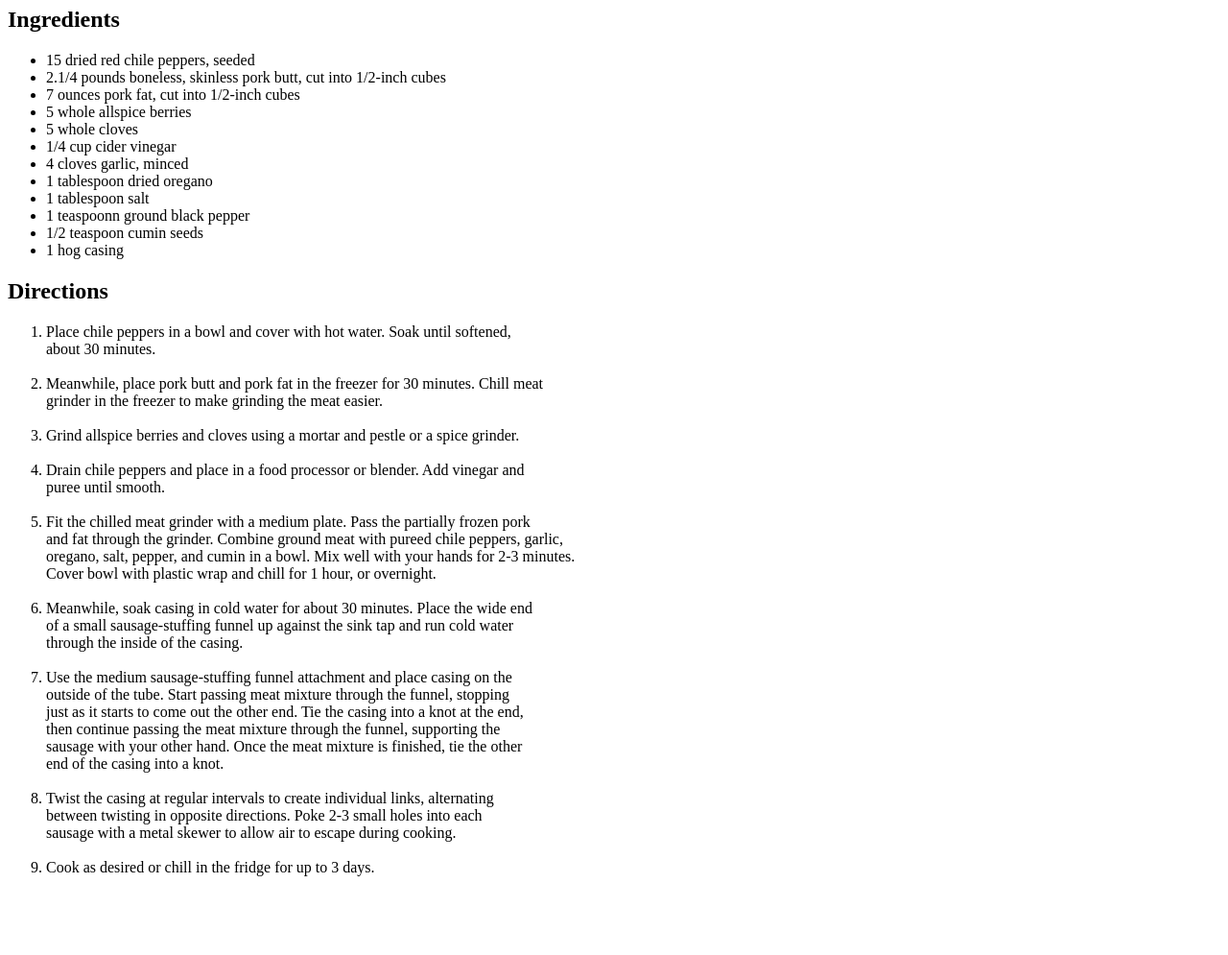
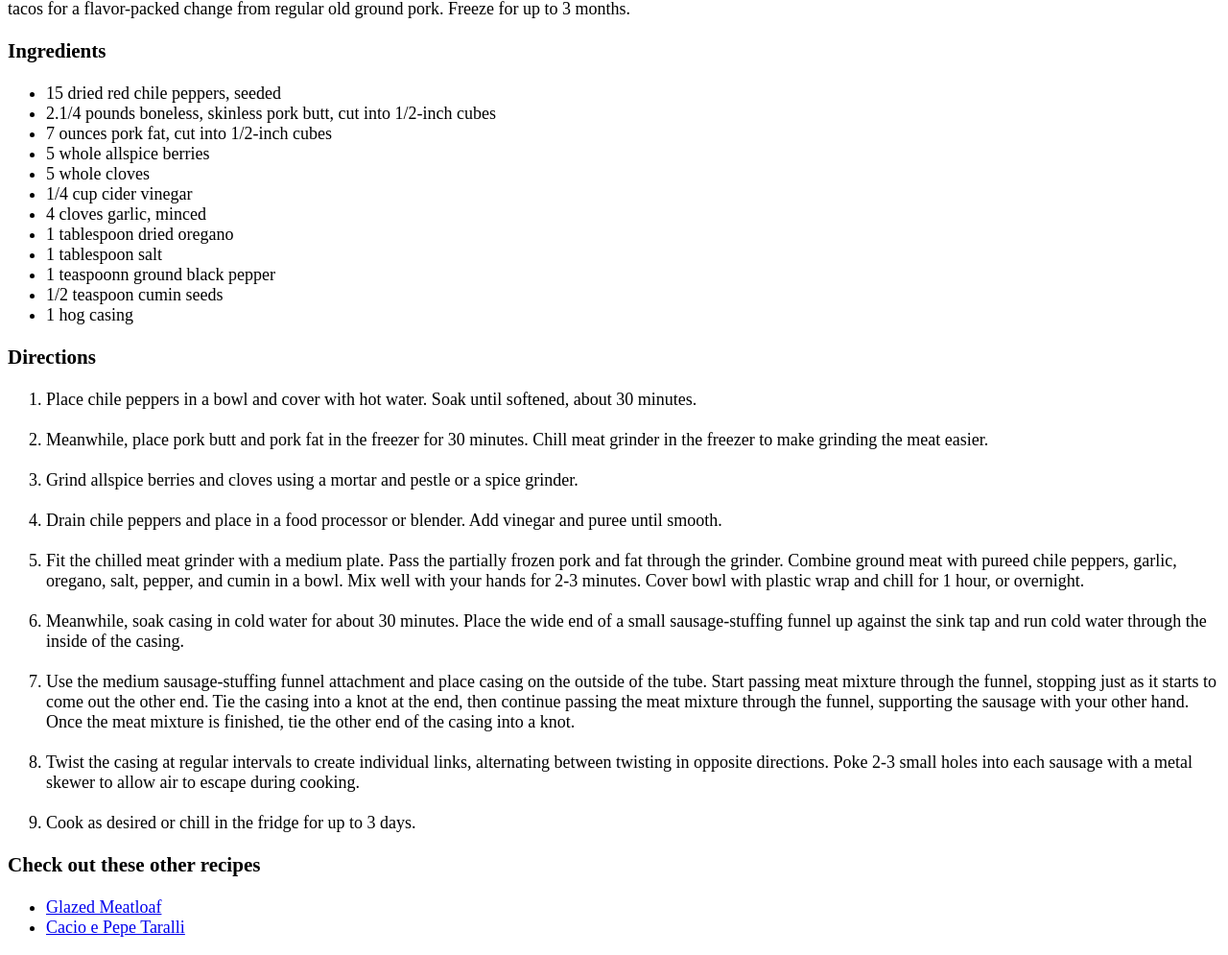
Before and after one commit to GH0ST9s/odin-recipes, a plain HTML site: page recipes/mexican-chorizo.html in a window 1280 px wide. Shown: the part 599-1594 px from the top of the page at 96% size. Before the commit the page ends 1528 px from the top, so only its background shows below. Drawn offline with Linux system fonts and the light colour scheme.

Commit message:
Fixed some heading tags and removed unnecessary <br> tags

```diff
--- a/recipes/mexican-chorizo.html
+++ b/recipes/mexican-chorizo.html
@@ -3,6 +3,7 @@
     <head>
         <meta charset="utf-8">
         <title>Mexican Chorizo</title>
+        <link rel="stylesheet" href="../style.css">
     </head>
     <body>
         <a href="../index.html">Home</a>
@@ -14,7 +15,7 @@
             tacos for a flavor-packed change from regular old ground pork. Freeze for up to 3 months.
         </p>
 
-        <h2>Ingredients</h2>
+        <h3>Ingredients</h3>
         <ul>
             <li>15 dried red chile peppers, seeded</li>
             <li>2.1/4 pounds boneless, skinless pork butt, cut into 1/2-inch cubes</li>
@@ -30,41 +31,37 @@
             <li>1 hog casing</li>
         </ul>
 
-        <h2>Directions</h2>
+        <h3>Directions</h3>
         <ol>
-            <li>Place chile peppers in a bowl and cover with hot water. Soak until softened,<br>about 30 minutes.
+            <li>Place chile peppers in a bowl and cover with hot water. Soak until softened, about 30 minutes.
             </li>
             <br>
-            <li>Meanwhile, place pork butt and pork fat in the freezer for 30 minutes. Chill meat<br>grinder in the freezer to make grinding the meat easier.</li>
+            <li>Meanwhile, place pork butt and pork fat in the freezer for 30 minutes. Chill meat grinder in the freezer to make grinding the meat easier.</li>
             <br>
             <li>Grind allspice berries and cloves using a mortar and pestle or a spice grinder.</li>
             <br>
-            <li>Drain chile peppers and place in a food processor or blender. Add vinegar and<br>puree until smooth.</li>
+            <li>Drain chile peppers and place in a food processor or blender. Add vinegar and puree until smooth.</li>
             <br>
             <li>
-                Fit the chilled meat grinder with a medium plate. Pass the partially frozen pork<br>
-                and fat through the grinder. Combine ground meat with pureed chile peppers, garlic,<br>
-                oregano, salt, pepper, and cumin in a bowl. Mix well with your hands for 2-3 minutes.<br>Cover bowl with plastic wrap and chill for 1 hour, or overnight.
+                Fit the chilled meat grinder with a medium plate. Pass the partially frozen pork and fat through the grinder. Combine ground meat with pureed chile peppers, garlic, oregano, salt, pepper, and cumin in a bowl. Mix well with your hands for 2-3 minutes. Cover bowl with plastic wrap and chill for 1 hour, or overnight.
             </li>
             <br>
             <li>
-                Meanwhile, soak casing in cold water for about 30 minutes. Place the wide end<br>
-                of a small sausage-stuffing funnel up against the sink tap and run cold water<br>
-                through the inside of the casing.
+                Meanwhile, soak casing in cold water for about 30 minutes. Place the wide end of a small sausage-stuffing funnel up against the sink tap and run cold water through the inside of the casing.
             </li>
             <br>
             <li>
-                Use the medium sausage-stuffing funnel attachment and place casing on the<br>
-                outside of the tube. Start passing meat mixture through the funnel, stopping<br>
-                just as it starts to come out the other end. Tie the casing into a knot at the end,<br>
-                then continue passing the meat mixture through the funnel, supporting the<br>
-                sausage with your other hand. Once the meat mixture is finished, tie the other<br>
-                end of the casing into a knot.
+                Use the medium sausage-stuffing funnel attachment and place casing on the outside of the tube. Start passing meat mixture through the funnel, stopping just as it starts to come out the other end. Tie the casing into a knot at the end, then continue passing the meat mixture through the funnel, supporting the sausage with your other hand. Once the meat mixture is finished, tie the other end of the casing into a knot.
             </li>
             <br>
-            <li>Twist the casing at regular intervals to create individual links, alternating<br>between twisting in opposite directions. Poke 2-3 small holes into each<br>sausage with a metal skewer to allow air to escape during cooking.</li>
+            <li>Twist the casing at regular intervals to create individual links, alternating between twisting in opposite directions. Poke 2-3 small holes into each sausage with a metal skewer to allow air to escape during cooking.</li>
             <br>
             <li>Cook as desired or chill in the fridge for up to 3 days.</li>
         </ol>
+        <h3>Check out these other recipes</h3>
+        <ul>
+            <li><a href="glazed-meatloaf.html">Glazed Meatloaf</a><br></li>
+            <li><a href="italian-pretzels.html">Cacio e Pepe Taralli</a></li>
+        </ul>
     </body>
 </html>
--- /dev/null
+++ b/style.css
@@ -0,0 +1,3 @@
+body {
+    font-size: 18px;
+}
```
Also changed, not shown: index.html (+1 -0 lines), recipes/glazed-meatloaf.html (+10 -4 lines), recipes/italian-pretzels.html (+15 -8 lines).
